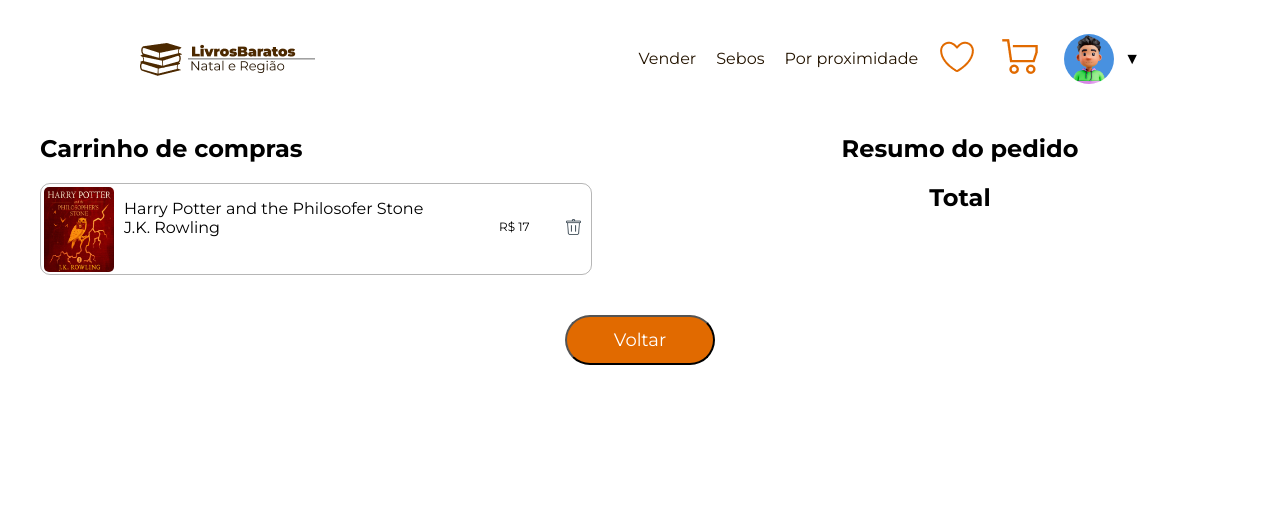
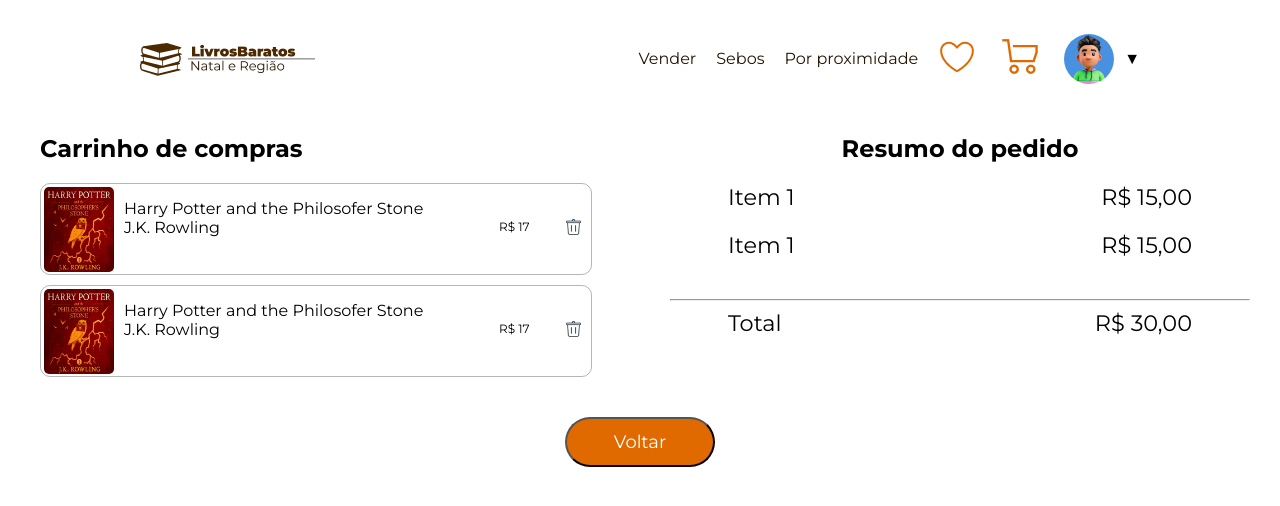
Before and after one commit to LuizAugusto21/livros-baratos, a React (Create React App) app: page / in a window 1280 px wide. Shown: the top 506 px of the page. Built offline with nearby package versions, Linux system fonts and the light colour scheme.

Commit message:
Modelando o quadro de resumo de pedidos

```diff
--- a/src/pages/shopping/ShoppingCart.js
+++ b/src/pages/shopping/ShoppingCart.js
@@ -24,13 +24,24 @@ export default function ShoppingCart(){
                                 <h2> Carrinho de compras </h2>
                                 {/* TODO: Implementar a lógica de preenchimento dos dados do livro no componente */}
                                 <ShoppingCartItem title="Harry Potter and the Philosofer Stone" author="J.K. Rowling" price={17}/>
+                                <ShoppingCartItem title="Harry Potter and the Philosofer Stone" author="J.K. Rowling" price={17}/>
                             </div>
                             <div className="resumo-pedido">
+                                <h2> Resumo do pedido </h2>
+                                <div className="item-resumo-pedido">
+                                    <div className="item-resumo-texto">Item 1</div>
+                                    <div className="item-resumo-preco">R$ 15,00</div>
+                                </div>
+                                <div className="item-resumo-pedido">
+                                    <div className="item-resumo-texto">Item 1</div>
+                                    <div className="item-resumo-preco">R$ 15,00</div>
+                                </div>
+                                <hr></hr>
+                                <div className="total-resumo-pedido">
+                                    <div className="total-resumo-texto">Total</div>
+                                    <div className="total-resumo-preco">R$ 30,00</div>
+                                </div>
 
-                            {/* Prosseguir a implementação amanhã */}
-                            <div></div>
-                            <h2> Resumo do pedido </h2>
-                            <h2>Total</h2>
                             </div>
                         </>
                     }
```
